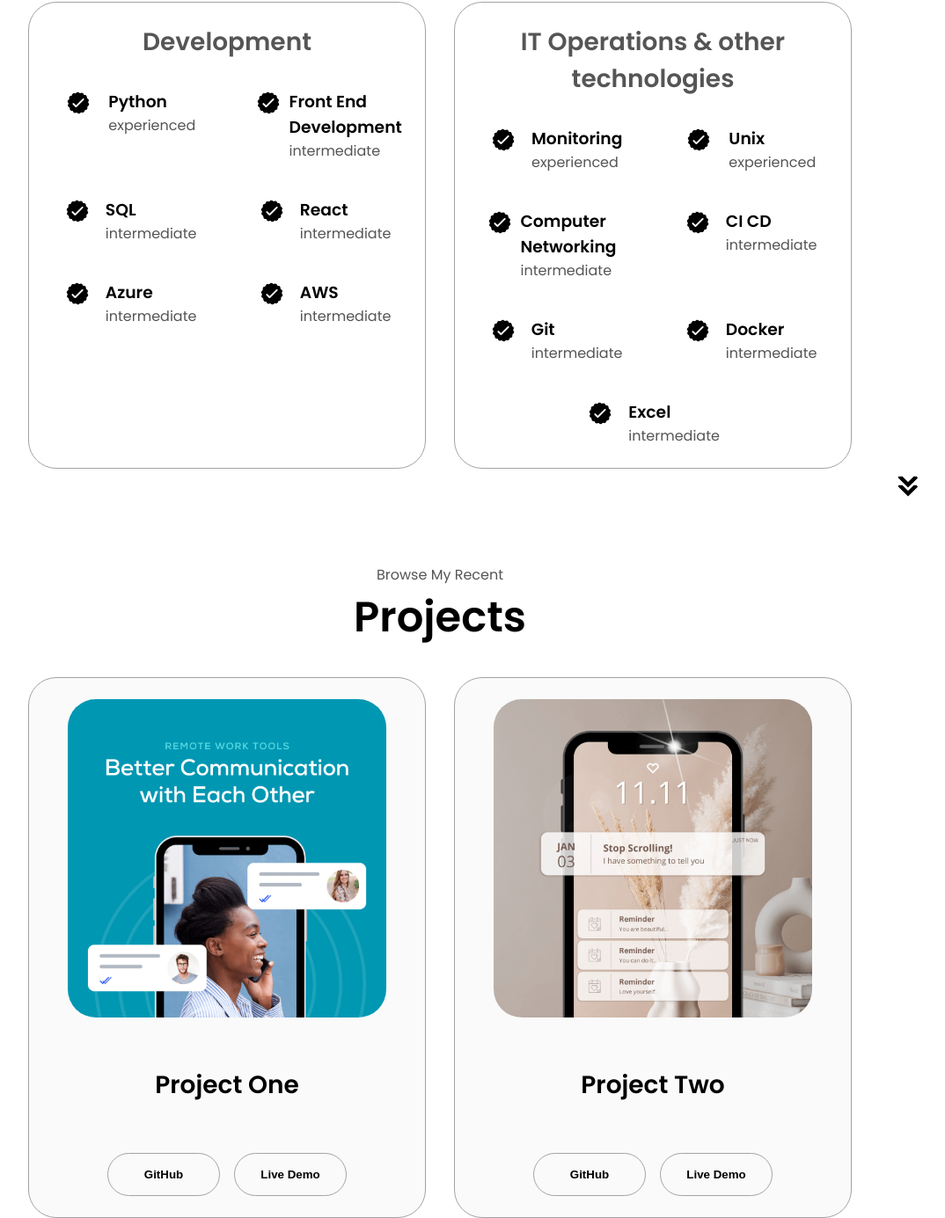
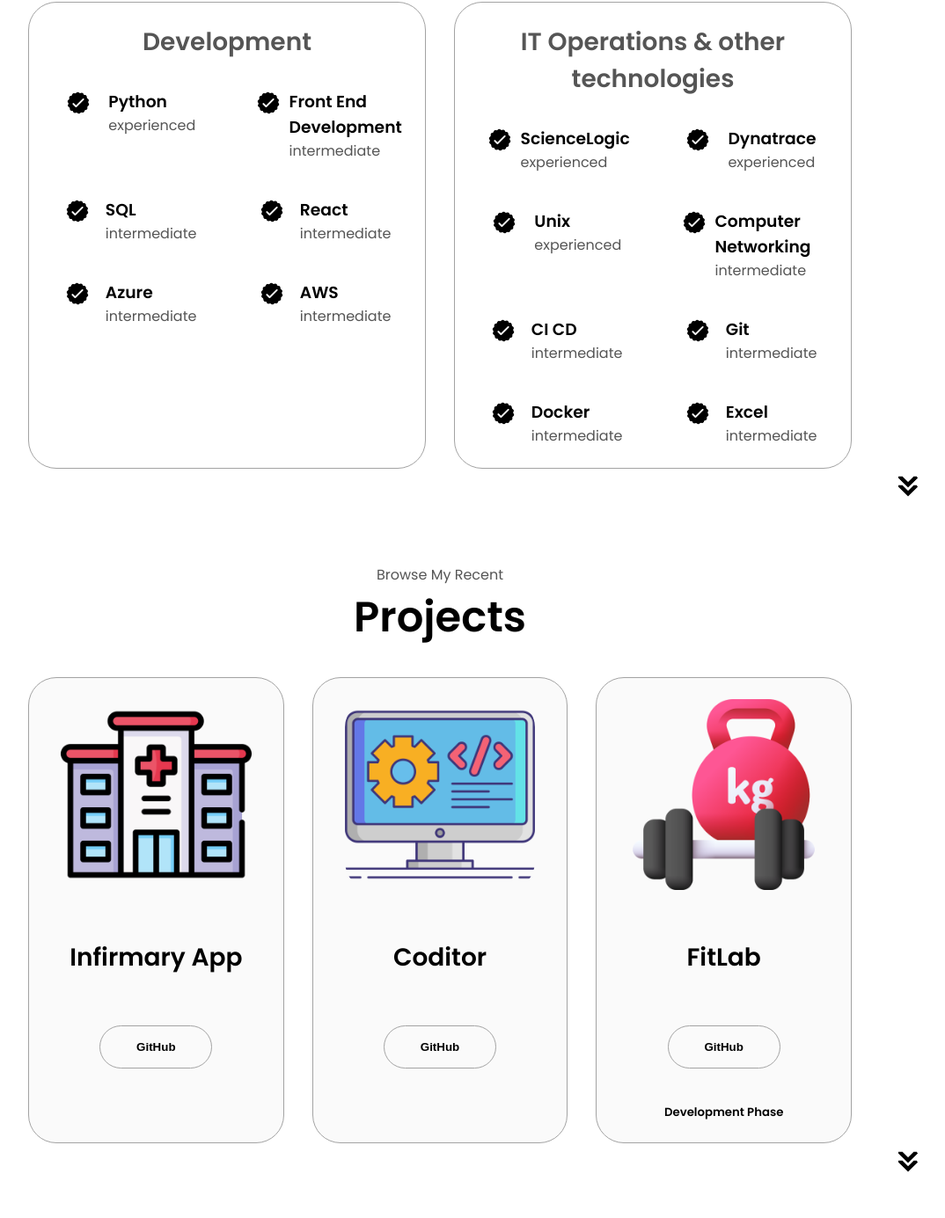
Before and after one commit to vaibhavposture/My_Portfolio_Website, a plain HTML site: page Code/index.html in a window 1280 px wide. Shown: the part 1835-3220 px from the top of the page at 88% size, without its empty margins (140-1214 px from the left). Drawn offline with Linux system fonts and the light colour scheme.

Commit message:
Updated feature / fixed bug

```diff
--- a/Code/index.html
+++ b/Code/index.html
@@ -146,7 +146,14 @@
                         <article>
                             <img class="icon" src="../assets/checkmark.png" alt="Experience Icon"/>
                             <div>
-                                <h3>Monitoring</h3>
+                                <h3>ScienceLogic</h3>
+                                <P>experienced</P>
+                            </div>
+                        </article>
+                        <article>
+                            <img class="icon" src="../assets/checkmark.png" alt="Experience Icon"/>
+                            <div>
+                                <h3>Dynatrace</h3>
                                 <P>experienced</P>
                             </div>
                         </article>
@@ -205,35 +212,34 @@
             <div class="about_containers">
                 <div class="details_container color_container">
                     <div class="article_container">
-                        <img class="project_img" src="../assets/project-1.png" alt="project-1"/>
-                        <h2 class="experience_sub_title project_title">Project One</h2>
+                        <img class="project_img" src="../assets/hospital.png" alt="project-1"/>
+                        <h2 class="experience_sub_title project_title">Infirmary App</h2>
                         <div class="btn-container">
-                            <button class="btn btn-color2 project-btn" onclick="location.href=''">GitHub</button>
-                            <button class="btn btn-color2 project-btn" onclick="location.href=''">Live Demo</button>
+                            <button class="btn btn-color2 project-btn" onclick="location.href='https://github.com/vaibhavposture/Infirmary-App.git'">GitHub</button>
                         </div>
                     </div>
                 </div>
 
                 <div class="details_container color_container">
                     <div class="article_container">
-                        <img class="project_img" src="../assets/project-2.png" alt="project-1"/>
-                        <h2 class="experience_sub_title project_title">Project Two</h2>
+                        <img class="project_img" src="../assets/editor.png" alt="project-1"/>
+                        <h2 class="experience_sub_title project_title">Coditor</h2>
                         <div class="btn-container">
-                            <button class="btn btn-color2 project-btn" onclick="location.href=''">GitHub</button>
-                            <button class="btn btn-color2 project-btn" onclick="location.href=''">Live Demo</button>
+                            <button class="btn btn-color2 project-btn" onclick="location.href='https://github.com/vaibhavposture/Coditor.git'">GitHub</button>
                         </div>
                     </div>
                 </div>
-                <div class="details_container color_container">
+                                <div class="details_container color_container">
                     <div class="article_container">
-                        <img class="project_img" src="../assets/project-3.png" alt="project-1"/>
-                        <h2 class="experience_sub_title project_title">Project Three</h2>
+                        <img class="project_img" src="../assets/gym.png" alt="project-1"/>
+                        <h2 class="experience_sub_title project_title">FitLab</h2>
                         <div class="btn-container">
                             <button class="btn btn-color2 project-btn" onclick="location.href=''">GitHub</button>
-                            <button class="btn btn-color2 project-btn" onclick="location.href=''">Live Demo</button>
                         </div>
+                        <h5>Development Phase</h5>
                     </div>
-                </div>
+
+
 
             </div>
 
--- a/Code/script.js
+++ b/Code/script.js
@@ -7,7 +7,7 @@ function toggleMenu(){
 }
 function downloadCV() {
   const link = document.createElement('a');
-  link.href = '../assets/vaibhav posture latest resume2.pdf';  // Correct file path
+  link.href = '../assets/vaibhav posture latest resume.pdf';  // Correct file path
   link.download = 'Vaibhav_Posture_DevOps_Resume.pdf';        // Custom filename
   document.body.appendChild(link);
   link.click();
```
Also changed, not shown: assets/editor.png (added), assets/gym.png (added), assets/hospital.png (added), 1 other file.
